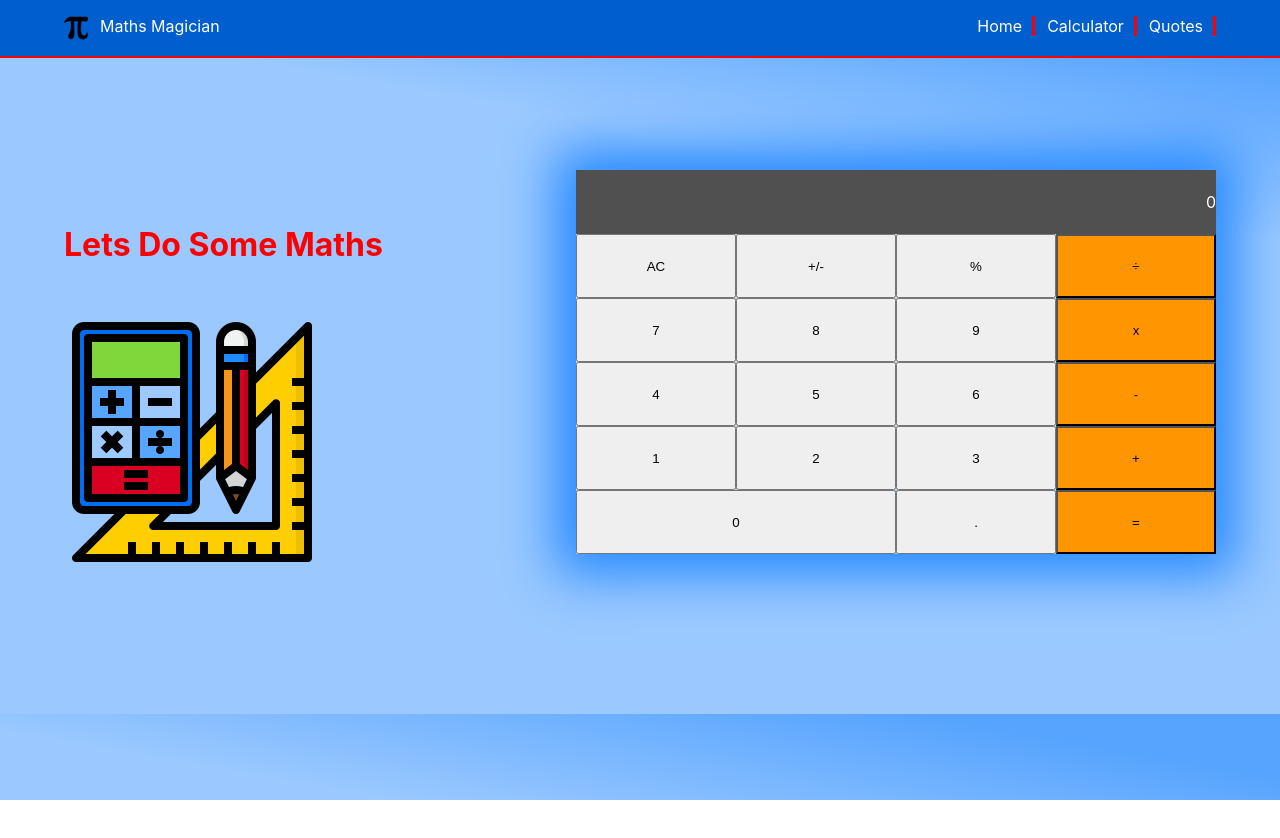
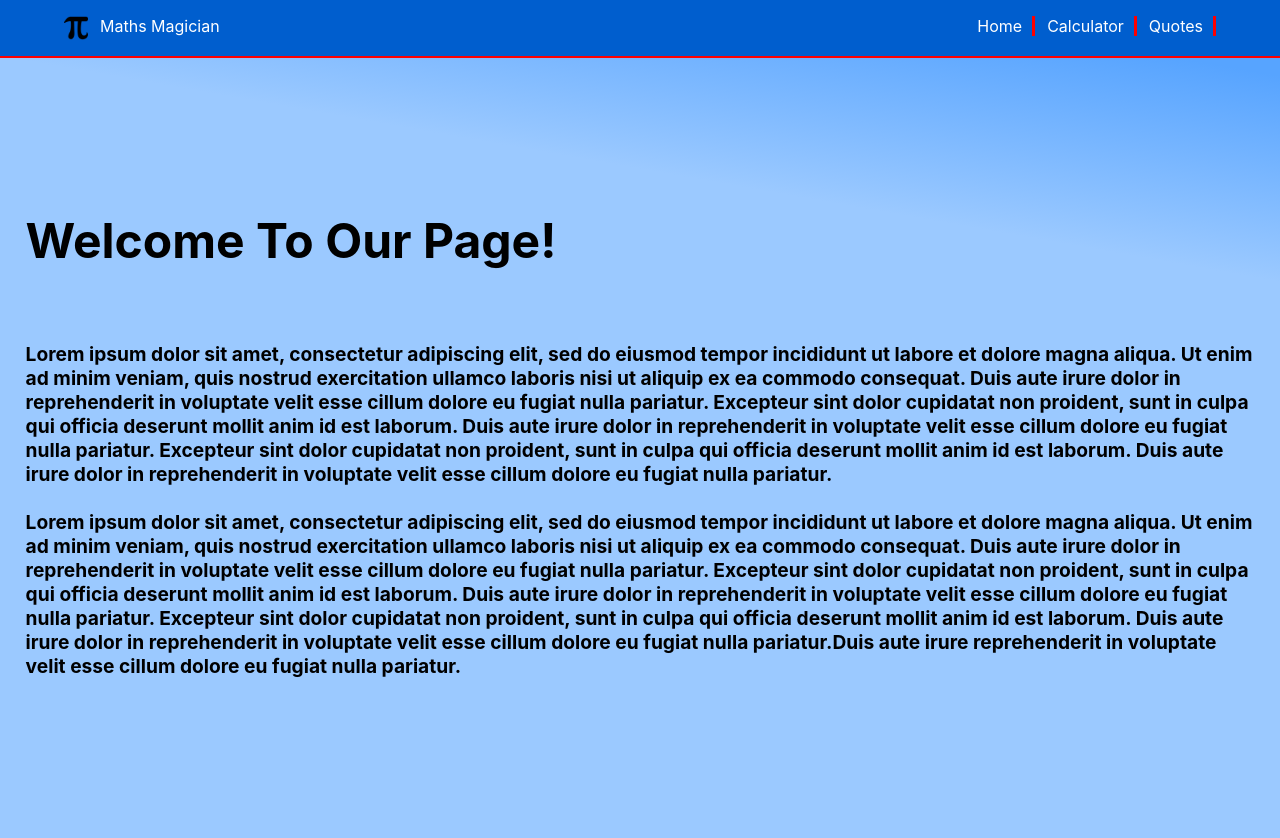
Before and after one commit to Haywayaheadshot/Maths-Magician, a React (Create React App) app: page / in a window 1280 px wide. Shown: the top 838 px of the page. Before the commit the page ends 800 px from the top, so only its background shows below. Built offline with nearby package versions, Linux system fonts and the light colour scheme.

Commit message:
Import browser router from react dom and use to route app pages

```diff
--- a/src/App.js
+++ b/src/App.js
@@ -1,12 +1,23 @@
+import { BrowserRouter as Router, Route, Routes } from 'react-router-dom';
 import './App.css';
 import Calculator from './components/Calculator';
 import Navigation from './components/Navigation';
+import Home from './components/pages/Home';
+import Quotes from './components/pages/Quotes';
 
 const App = () => (
-  <div className="App">
-    <Navigation />
-    <Calculator />
-  </div>
+  <Router>
+    <div className="App">
+      <Navigation />
+      <div className="container">
+        <Routes>
+          <Route exact path="/" element={<Home />} />
+          <Route exact path="/calculator" element={<Calculator />} />
+          <Route exact path="/quotes" element={<Quotes />} />
+        </Routes>
+      </div>
+    </div>
+  </Router>
 );
 
 export default App;
```
